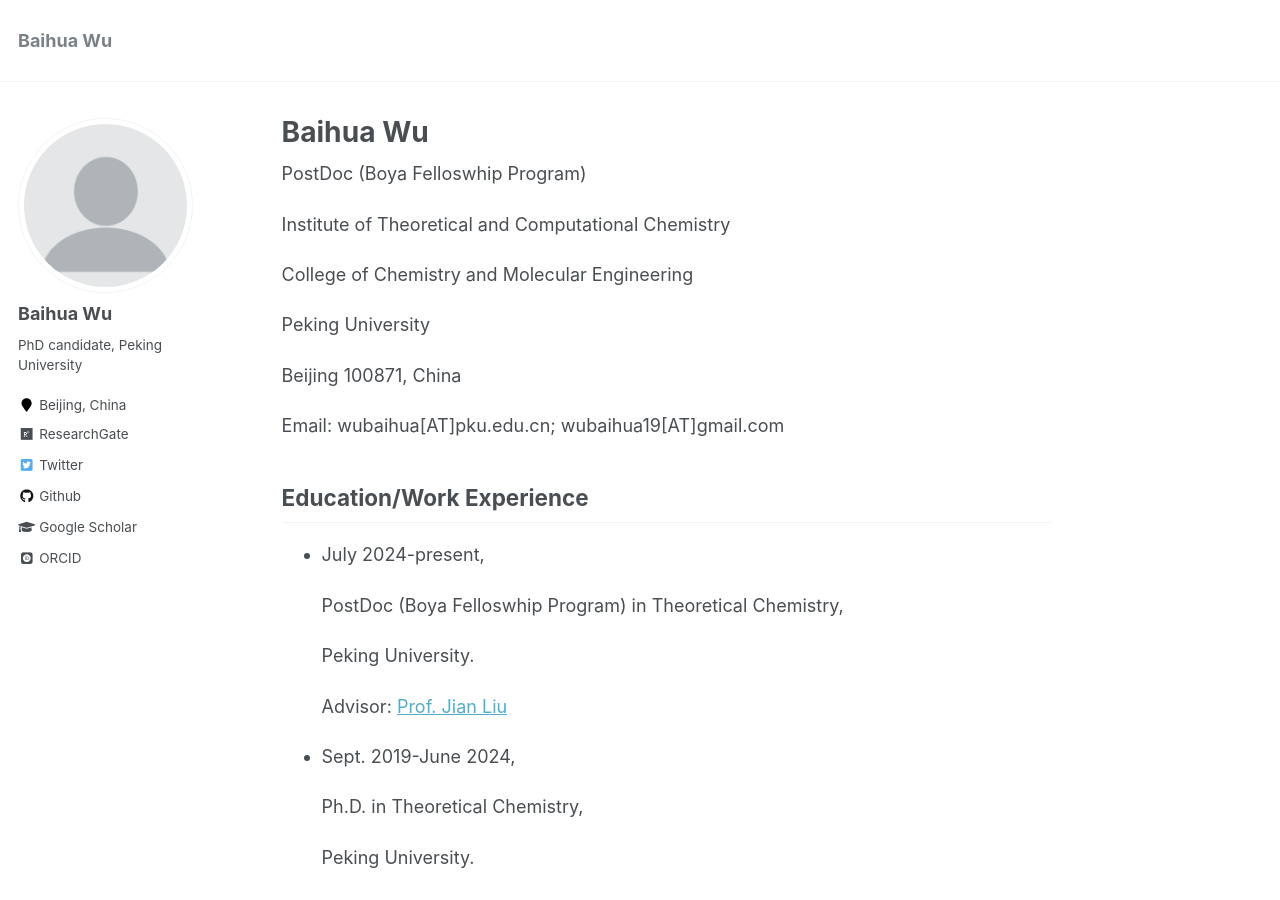
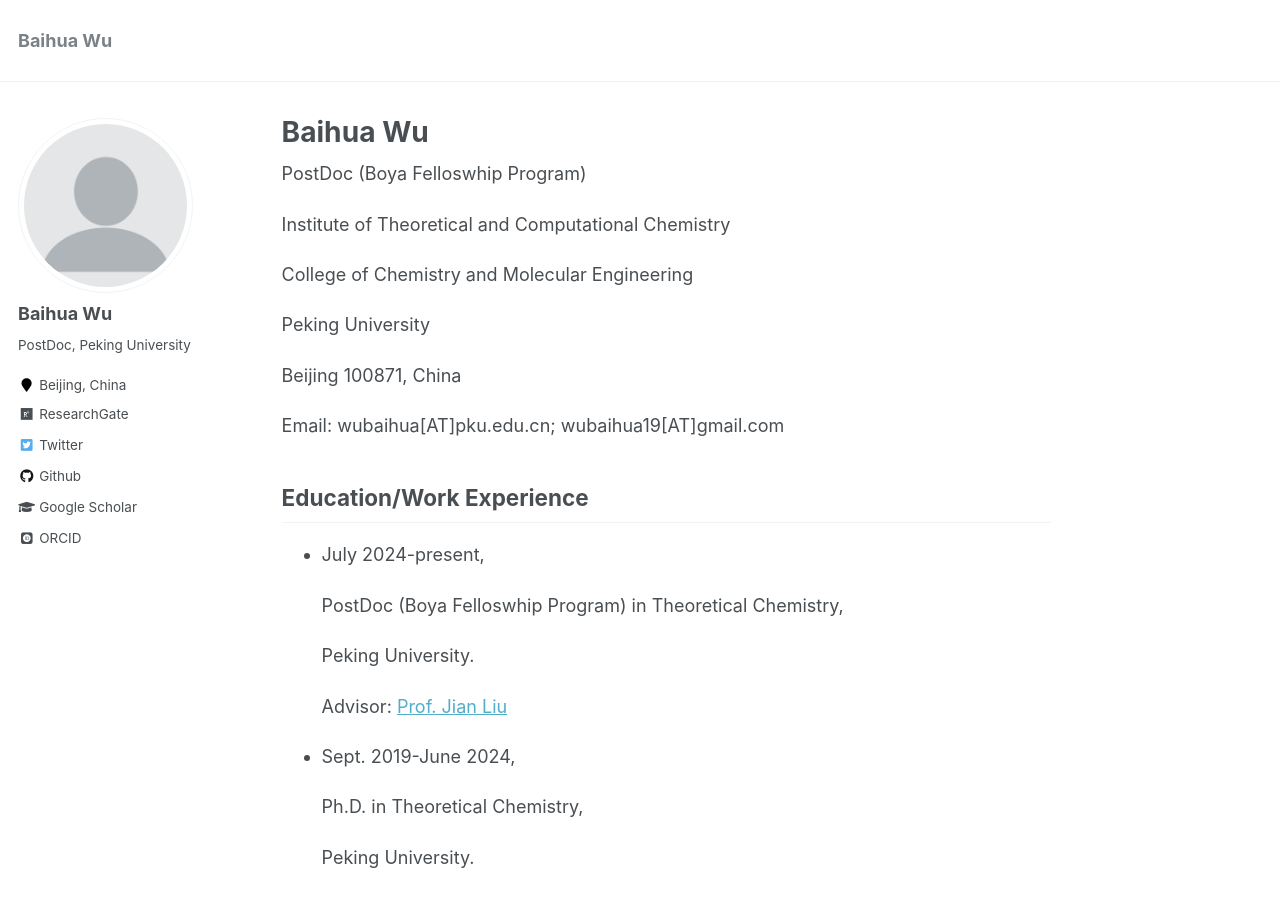
Before and after one commit to wubaihua/wubaihua.github.io, a Jekyll site: the page built from _pages/about.md, in a window 1280 px wide and 900 px high. Built offline with Jekyll 4.4.1, drawn with Linux system fonts in a browser that asks for light colours; some web fonts are replaced.

Commit message:
2024-7-9-2

```diff
--- a/_config.yml
+++ b/_config.yml
@@ -82,7 +82,7 @@ analytics:
 author:
   name             : "Baihua Wu"
   avatar           : "profile.png"
-  bio              : "PhD candidate, Peking University"
+  bio              : "PostDoc, Peking University"
   location         : "Beijing, China"
   employer         :
   pubmed           :
```
